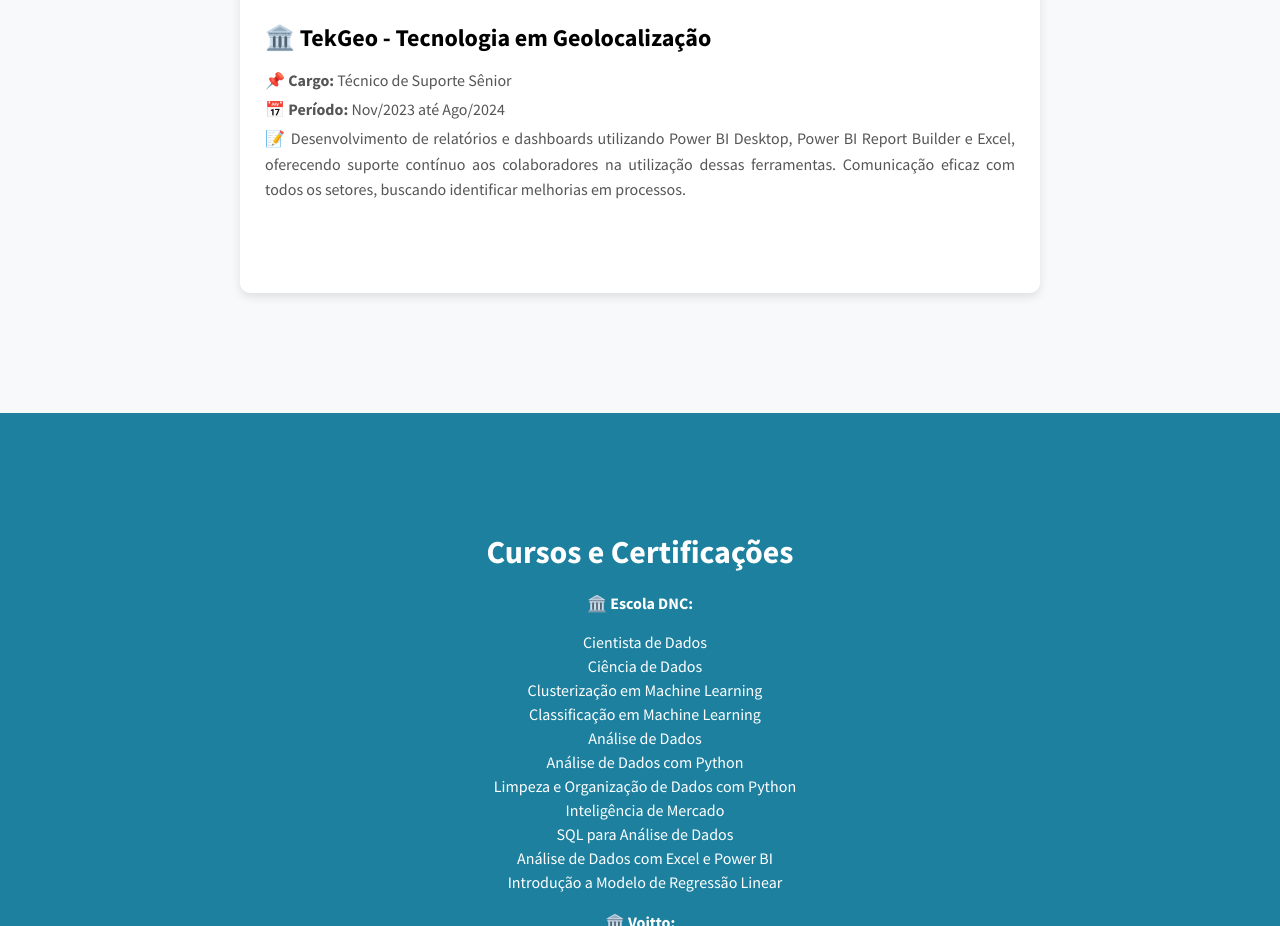
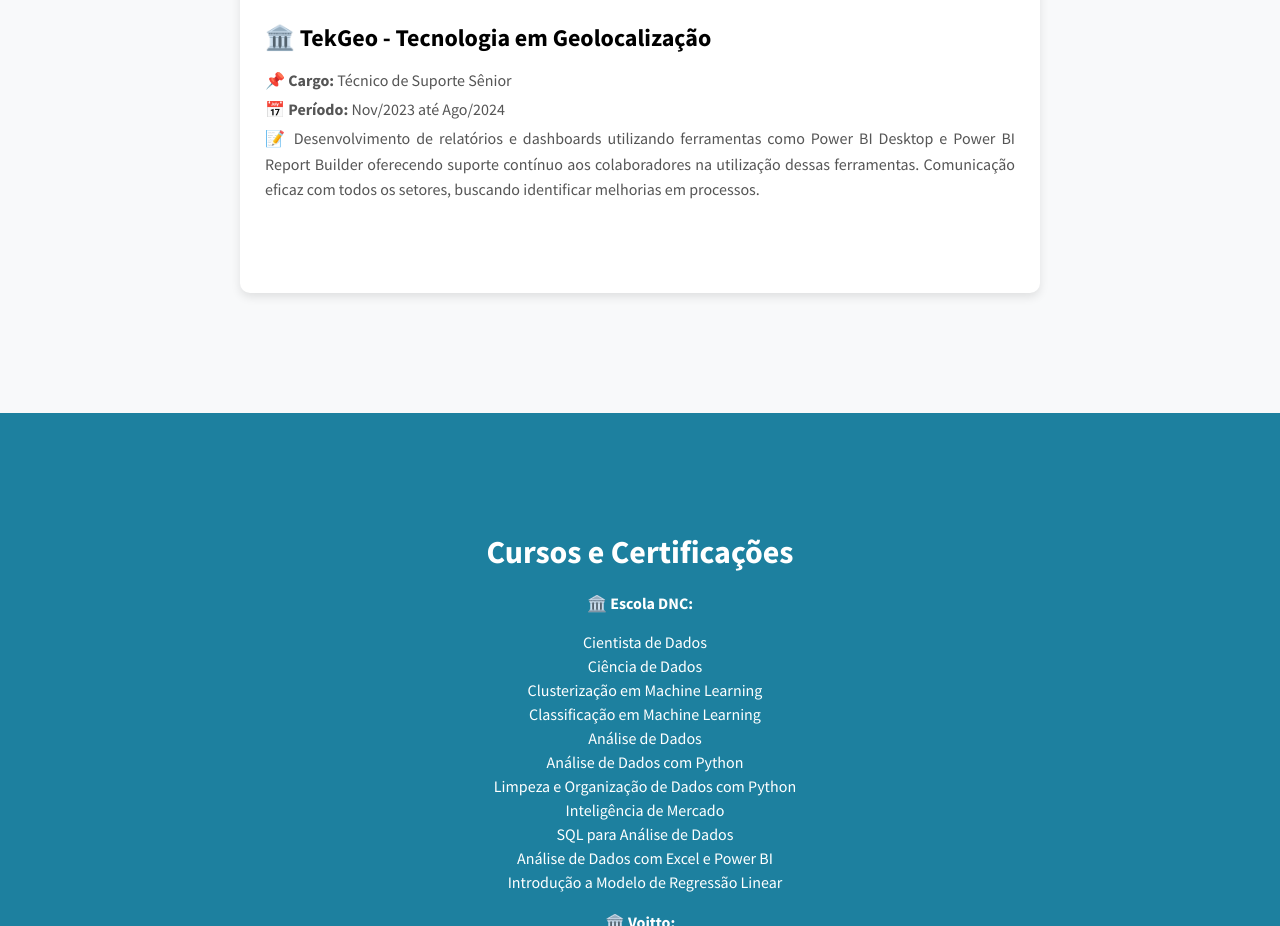
Before and after one commit to PedroHenriqueS22/Portfolio_de_Projetos, a plain HTML site: page index.html in a window 1280 px wide. Shown: the part 2800-3726 px from the top of the page. Drawn offline with nearby package versions, Linux system fonts and the light colour scheme.

Commit message:
index.html

```diff
--- a/index.html
+++ b/index.html
@@ -147,9 +147,8 @@
                                 Geolocalização</span></h4> <!-- Espaço abaixo do nome da empresa -->
                         <p><strong>📌 Cargo:</strong> Técnico de Suporte Sênior</p>
                         <p><strong>📅 Período:</strong> Nov/2023 até Ago/2024</p>
-                        <p class="descricao">📝 Desenvolvimento de relatórios e dashboards utilizando Power BI
-                            Desktop, Power BI Report Builder e Excel, oferecendo suporte
-                            contínuo aos colaboradores na utilização dessas ferramentas.
+                        <p class="descricao">📝 Desenvolvimento de relatórios e dashboards utilizando ferramentas como Power BI
+                            Desktop e Power BI Report Builder oferecendo suporte contínuo aos colaboradores na utilização dessas ferramentas.
                             Comunicação eficaz com todos os setores, buscando identificar melhorias em processos.</p>
                     </li>
                 </ul>
```
